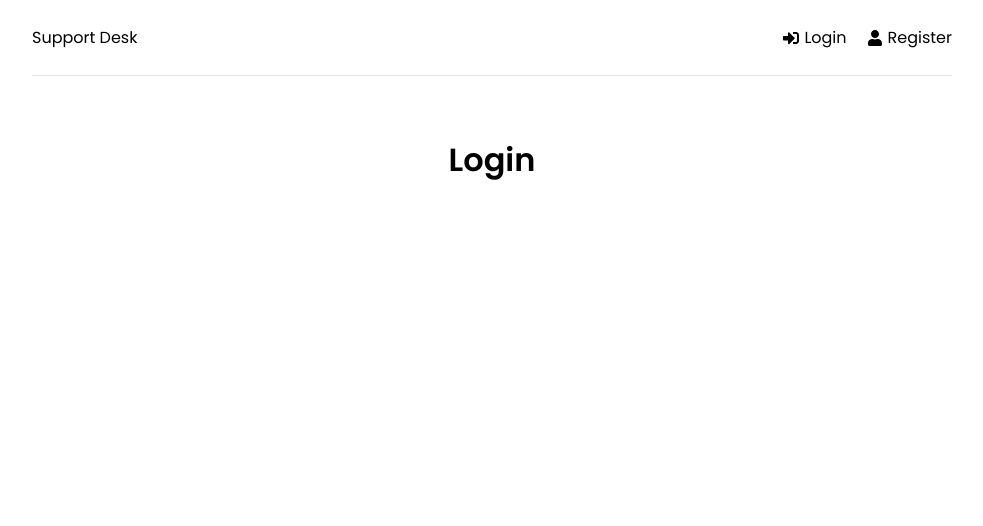
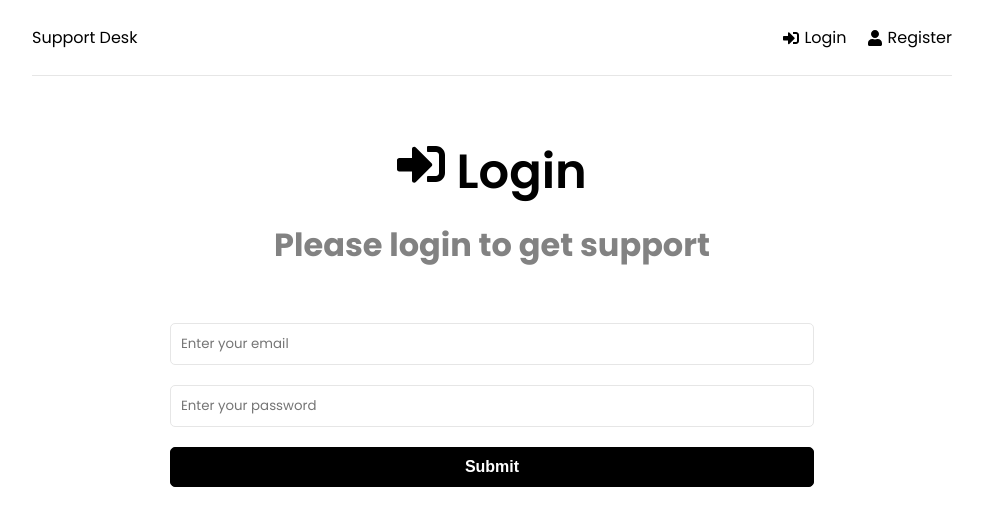
Before and after one commit to lukeclimen/support-desk, a React (Create React App) app in the folder frontend/: page /login in a window 1280 px wide. Shown: the top 526 px of the page, without its empty margins (148-1131 px from the left). Built offline with nearby package versions, Linux system fonts and the light colour scheme.

Commit message:
Created login form

```diff
--- a/frontend/src/pages/Login.jsx
+++ b/frontend/src/pages/Login.jsx
@@ -1,10 +1,71 @@
-import React from "react";
+import { useState } from "react";
+import { FaSignInAlt } from "react-icons/fa";
+import { toast } from "react-toastify";
 
 function Login() {
+	const [formData, setFormData] = useState({
+		email: "",
+		password: "",
+	});
+
+	// Destructure the formData state values
+	const { email, password } = formData;
+
+	// Function to handle form fields changing value (someone typing into them)
+	const onChange = (event) => {
+		setFormData((prevState) => ({
+			...prevState,
+			[event.target.name]: event.target.value,
+		}));
+	};
+
+	// Function to handle form submission
+	const onSubmit = (event) => {
+		event.preventDefault();
+	};
+
 	return (
-		<div>
-			<h1>Login</h1>
-		</div>
+		<>
+			<section className='heading'>
+				<h1>
+					<FaSignInAlt /> Login
+				</h1>
+				<p>Please login to get support</p>
+			</section>
+			<section className='form'>
+				<form onSubmit={onSubmit}>
+					<div className='form-group'>
+						<input
+							type='email'
+							className='form-control'
+							id='email'
+							name='email'
+							value={email}
+							onChange={onChange}
+							placeholder='Enter your email'
+							required
+						/>
+					</div>
+					<div className='form-group'>
+						<input
+							type='password'
+							className='form-control'
+							id='password'
+							name='password'
+							value={password}
+							onChange={onChange}
+							placeholder='Enter your password'
+							required
+						/>
+					</div>
+					<div className='form-group'>
+						<button className='btn btn-block'>
+							Submit
+						</button>
+					</div>
+				</form>
+			</section>
+		</>
 	);
 }
 
```
